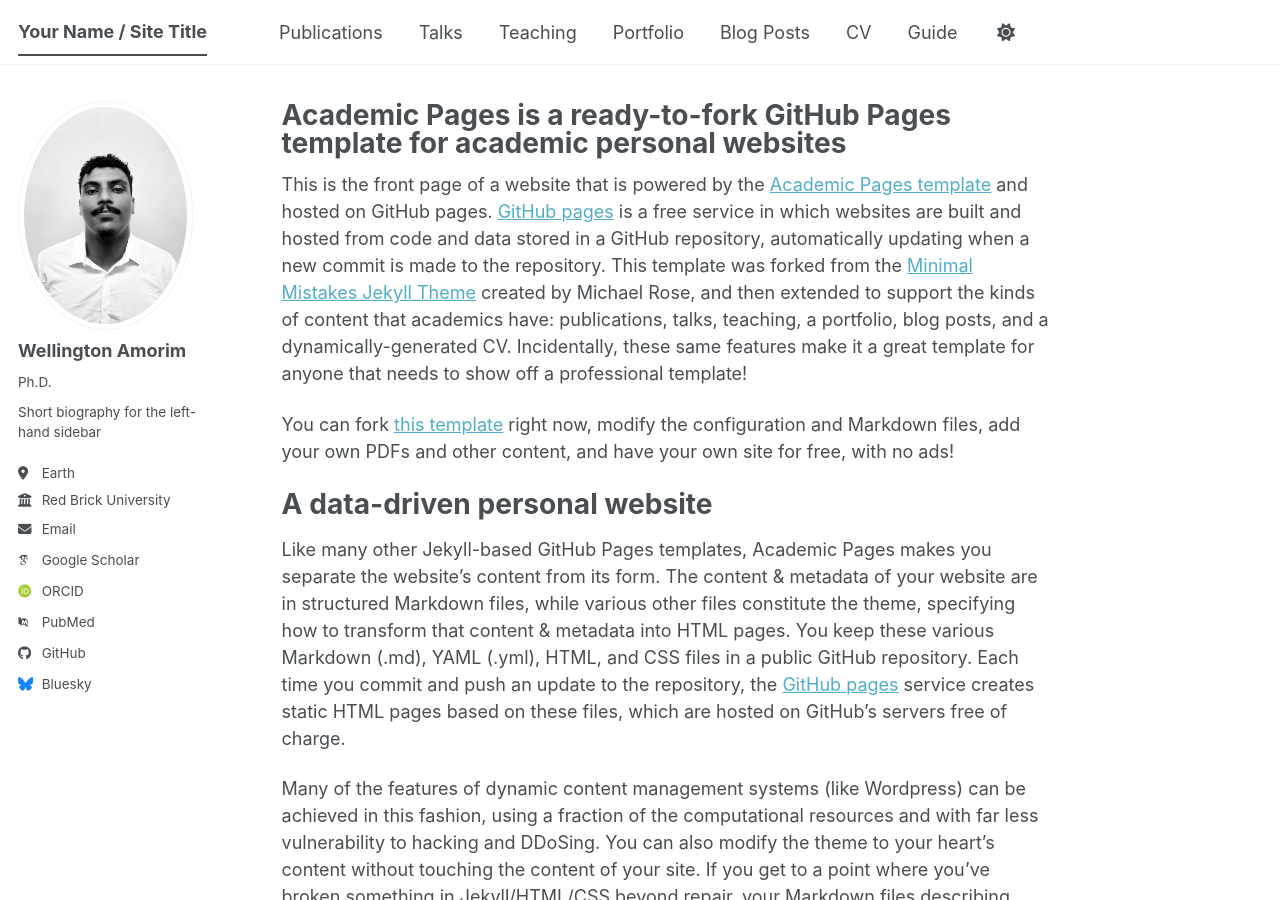
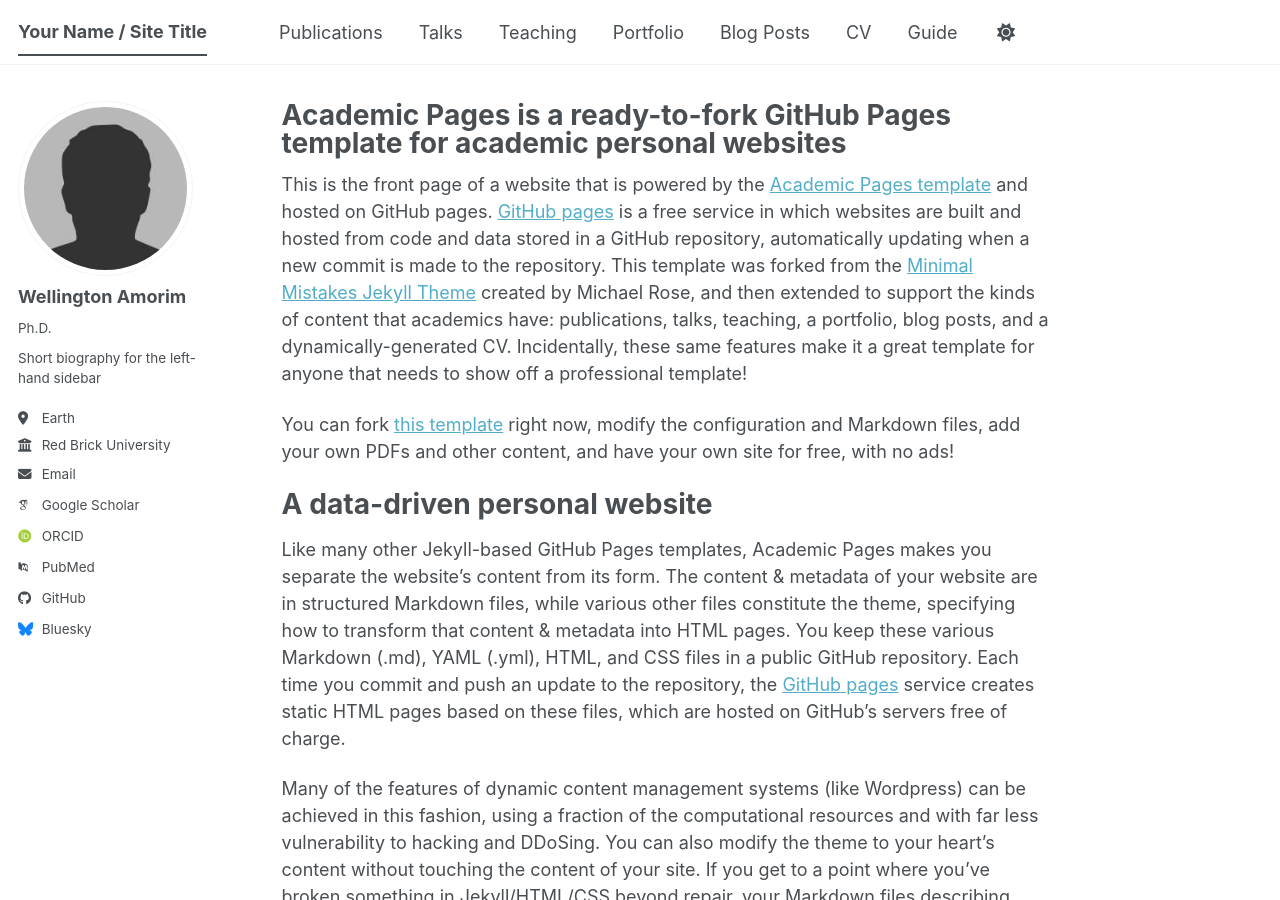
Before and after one commit to WellingtonAmorim/wamorim.github.io, a Jekyll site: the page built from _pages/about.md, in a window 1280 px wide and 900 px high. Built offline with Jekyll 4.4.1, drawn with Linux system fonts in a browser that asks for light colours; some web fonts are replaced; a script bundle is joined from its source files by our own code; library files that are not in the unit come from our copies.

Commit message:
Update _config.yml

```diff
--- a/_config.yml
+++ b/_config.yml
@@ -23,14 +23,14 @@
 #               Additional customization can be done by editing /_includes/author-profile.html
 author:
   # Biographic information
-  avatar           : "bio-photo.jpeg"
+  avatar           : "bio-photo.jpg"
   name             : "Wellington Amorim"
   pronouns         : "Ph.D."
   bio              : "Short biography for the left-hand sidebar"
   location         : "Earth"
   employer         : "Red Brick University"
   uri              : # URL
-  email            : "none@example.org"
+  email            : "welldm.santos@hotmail.com"
 
   # Academic websites
   academia         : # URL
```
